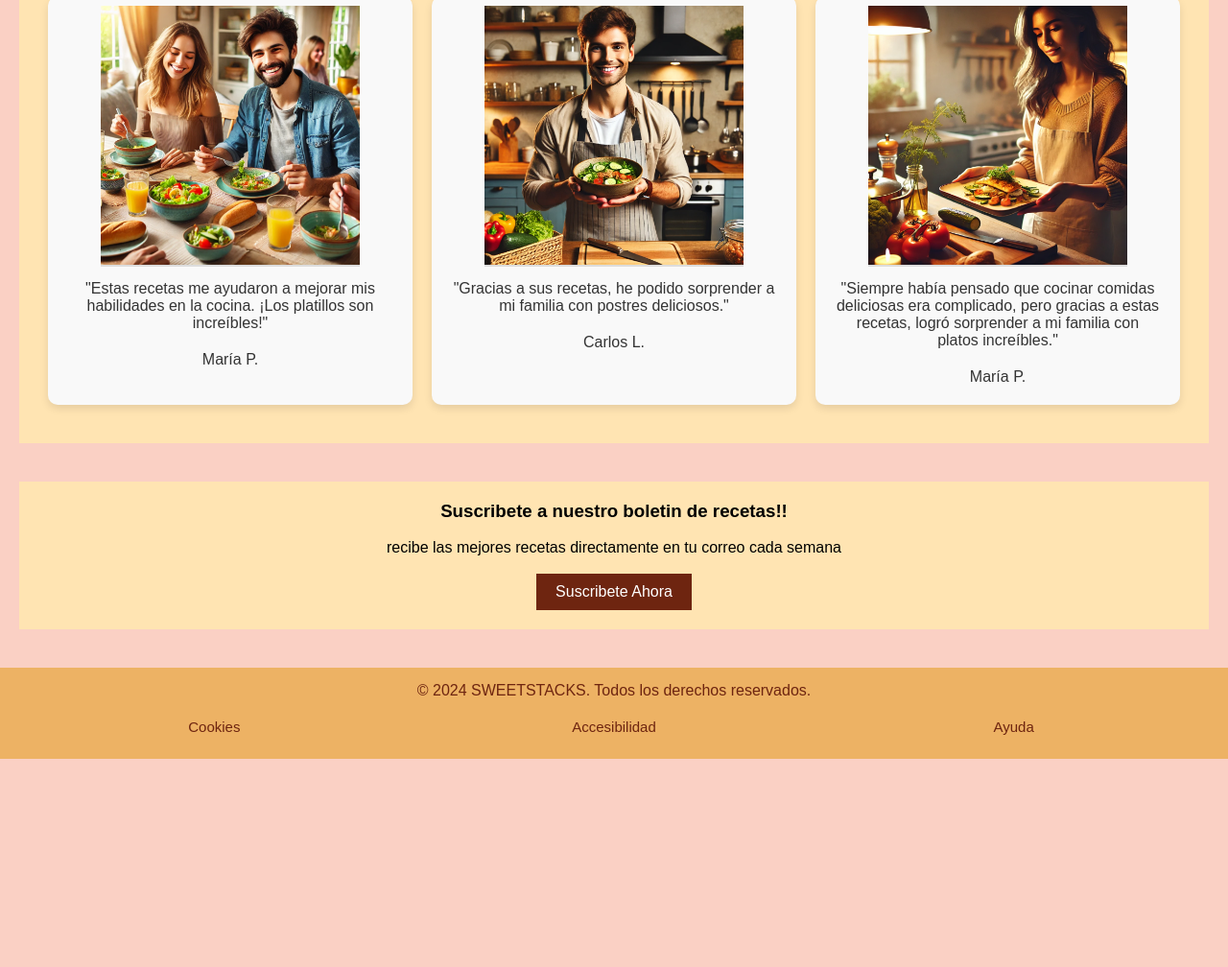
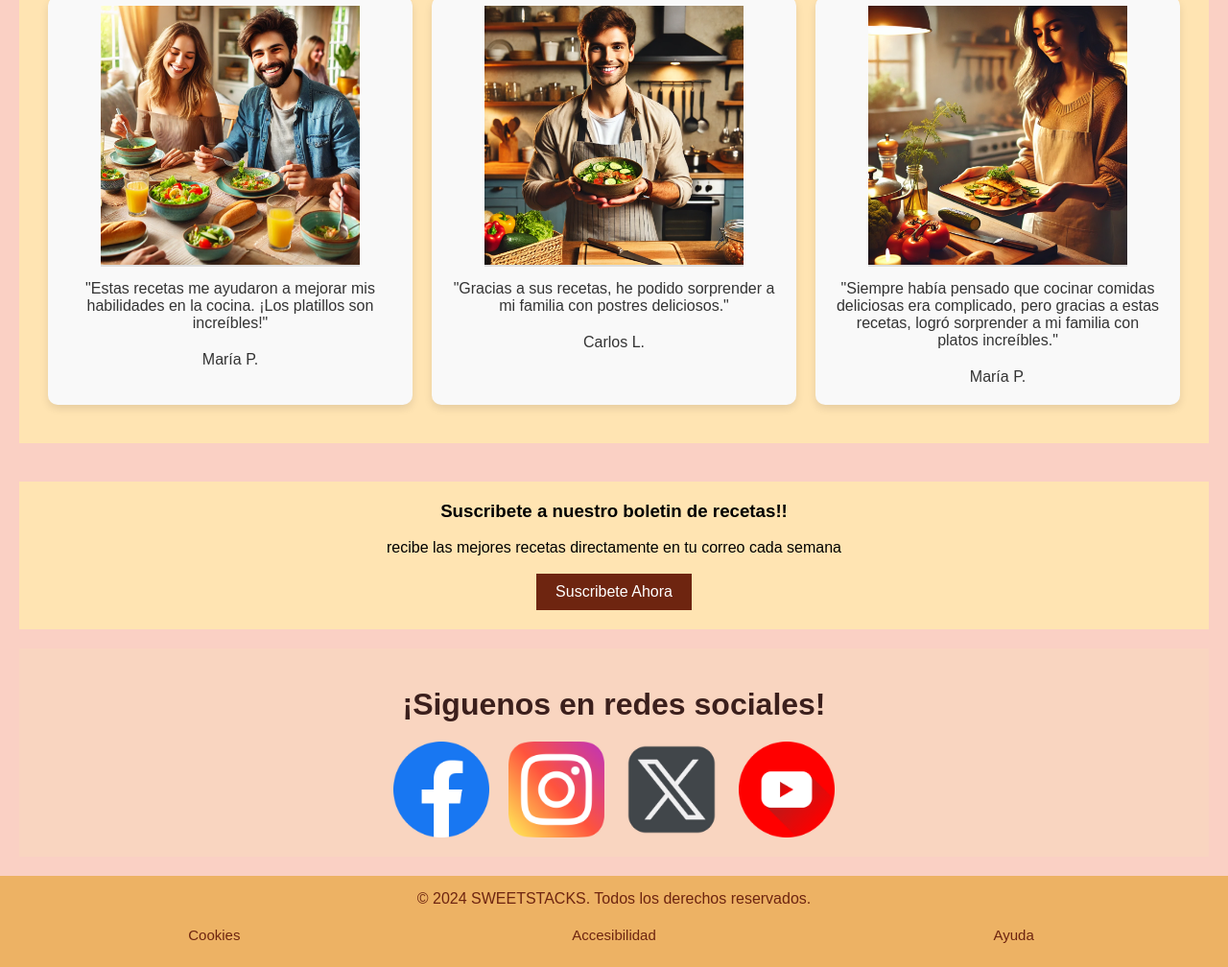
Before and after one commit to jissbossh/Pag-recetas, a plain HTML site: page index.html in a window 1280 px wide. Shown: the part 692-1700 px from the top of the page at 96% size. Before the commit the page ends 1483 px from the top, so only its background shows below. Drawn offline with Linux system fonts and the light colour scheme; files whose address does not match are found by name.

Commit message:
social media

```diff
--- a/css/styles.css
+++ b/css/styles.css
@@ -303,6 +303,7 @@
 .form_group textarea,
 .form_group input:focus {
   outline-color: rgb(237, 178, 100);
+  resize: none;
 }
 
 .form_group input[type="submit"] {
--- a/index.html
+++ b/index.html
@@ -95,6 +95,32 @@
         <p>recibe las mejores recetas directamente en tu correo cada semana</p>
         <button>Suscribete Ahora</button>
       </section>
+
+      <section class="section_social">
+        <h2>¡Siguenos en redes sociales!</h2>
+        <div class="icon_social">
+          <div class="social-icon facebook">
+            <a href="#"
+              ><img src="../img/social_media/facebook.png" alt="Facebook"
+            /></a>
+          </div>
+          <div class="social-icon instagram">
+            <a href="#"
+              ><img src="../img/social_media/instagram.png" alt="Instagram"
+            /></a>
+          </div>
+          <div class="social-icon twitter">
+            <a href="#"
+              ><img src="../img/social_media/logotipos.png" alt="Twitter"
+            /></a>
+          </div>
+          <div class="social-icon youtube">
+            <a href="#"
+              ><img src="../img/social_media/youtube.png" alt="YouTube"
+            /></a>
+          </div>
+        </div>
+      </section>
     </main>
 
     <footer class="footer">
```
Also changed, not shown: html/contacto.html (+7 -1 lines).
